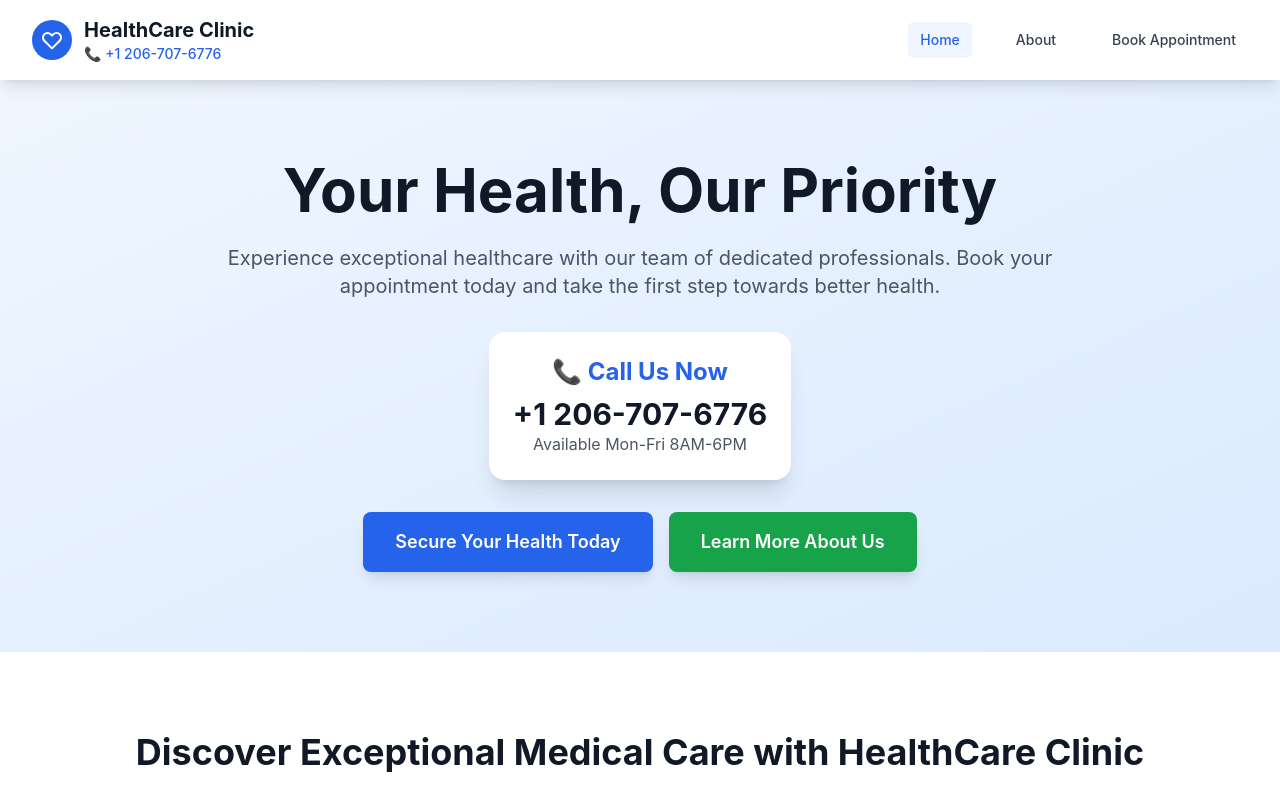
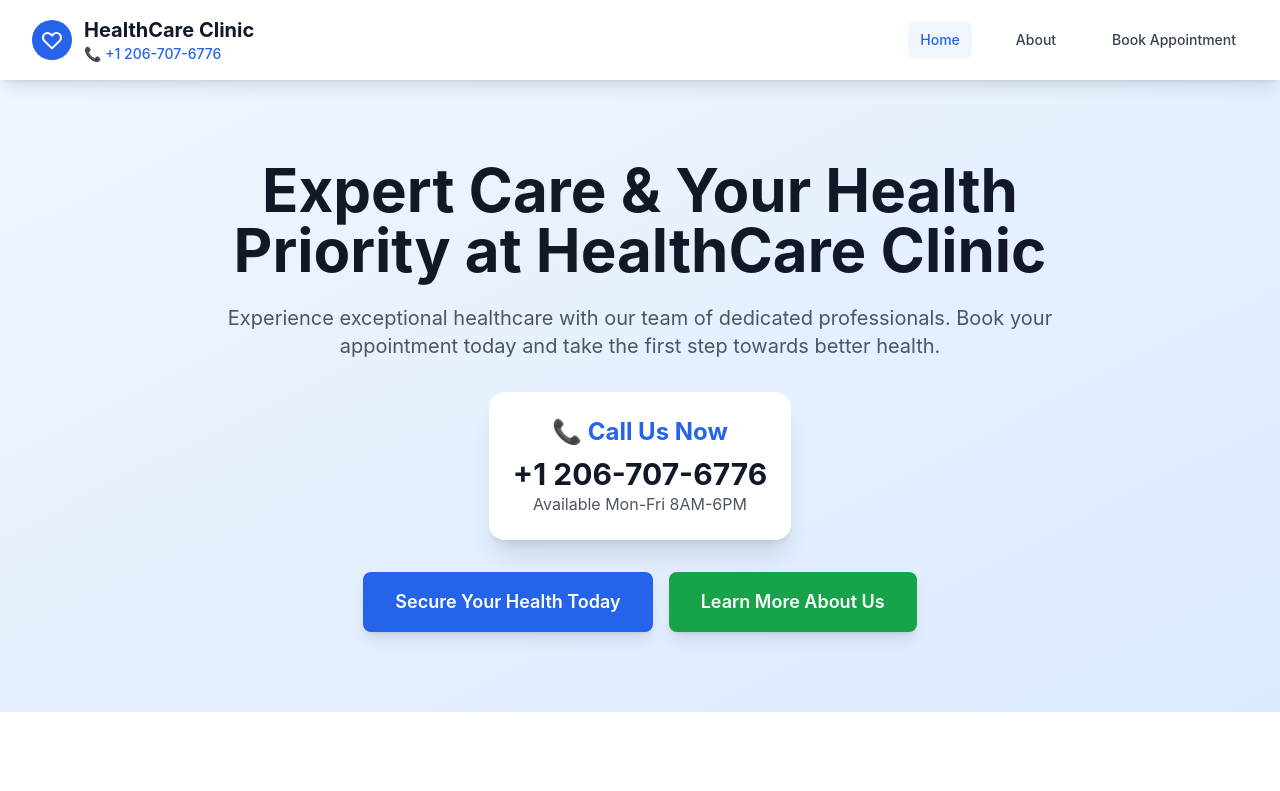
Before and after one commit to DaniyalAlam002/reacttrackingbooking, a React (Vite) app: page / in a window 1280 px wide. Shown: the top 791 px of the page. Built offline with nearby package versions, Linux system fonts and the light colour scheme.

Commit message:
ai-optimize: heading — Expert Care & Your Health Priority at He

```diff
--- a/src/pages/Home.jsx
+++ b/src/pages/Home.jsx
@@ -34,7 +34,7 @@ const Home = () => {
         <div className="max-w-7xl mx-auto px-4 sm:px-6 lg:px-8 text-center">
           <div className="max-w-4xl mx-auto">
             <h1 className="text-4xl md:text-6xl font-bold text-gray-900 mb-6">
-              Your Health, Our Priority
+              Expert Care & Your Health Priority at HealthCare Clinic
             </h1>
             <p className="text-xl text-gray-600 mb-8">
               Experience exceptional healthcare with our team of dedicated professionals.
```
